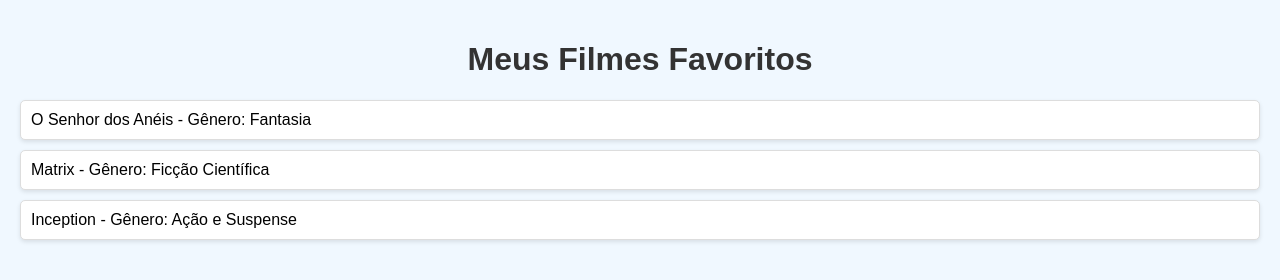
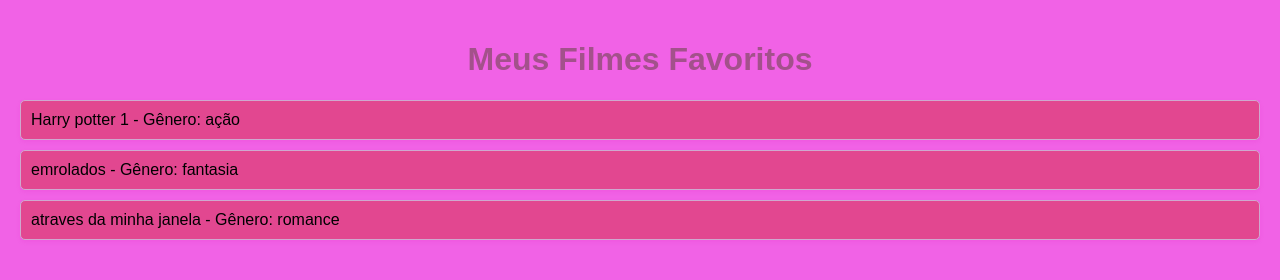
Before and after one commit to biabraganholo/26-11-24, a plain HTML site: page index.html in a window 1280 px wide. Drawn offline with Linux system fonts and the light colour scheme.

Commit message:
Add files via upload

```diff
--- a/index.html
+++ b/index.html
@@ -7,25 +7,25 @@
 <style>
 body {
 font-family: Arial, sans-serif;
-background-color: #f0f8ff;
+background-color: #f162e6;
 margin: 0;
 padding: 20px;
 }
 h1 {
 text-align: center;
-color: #333;
+color: #a3518b;
 }
 ul {
 list-style: none;
 padding: 0;
 }
 li {
-background-color: #fff;
+background-color: #e24790;
 margin: 10px 0;
 padding: 10px;
-border: 1px solid #ddd;
+border: 1px solid #cfa9cf;
 border-radius: 5px;
-box-shadow: 0 2px 4px rgba(0, 0, 0, 0.1);
+box-shadow: 0 2px 4px rgba(221, 14, 173, 0.1);
 }
 
 </style>
@@ -39,9 +39,9 @@ box-shadow: 0 2px 4px rgba(0, 0, 0, 0.1);
 const dados = {
 "titulo": "Meus Filmes Favoritos",
 "filmes": [
-{"nome": "O Senhor dos Anéis", "genero": "Fantasia"},
-{"nome": "Matrix", "genero": "Ficção Científica"},
-{"nome": "Inception", "genero": "Ação e Suspense"}
+{"nome": " Harry potter 1", "genero": "ação"},
+{"nome": " emrolados", "genero": "fantasia"},
+{"nome": "atraves da minha janela", "genero": "romance"}
 ]
 };
 
```
